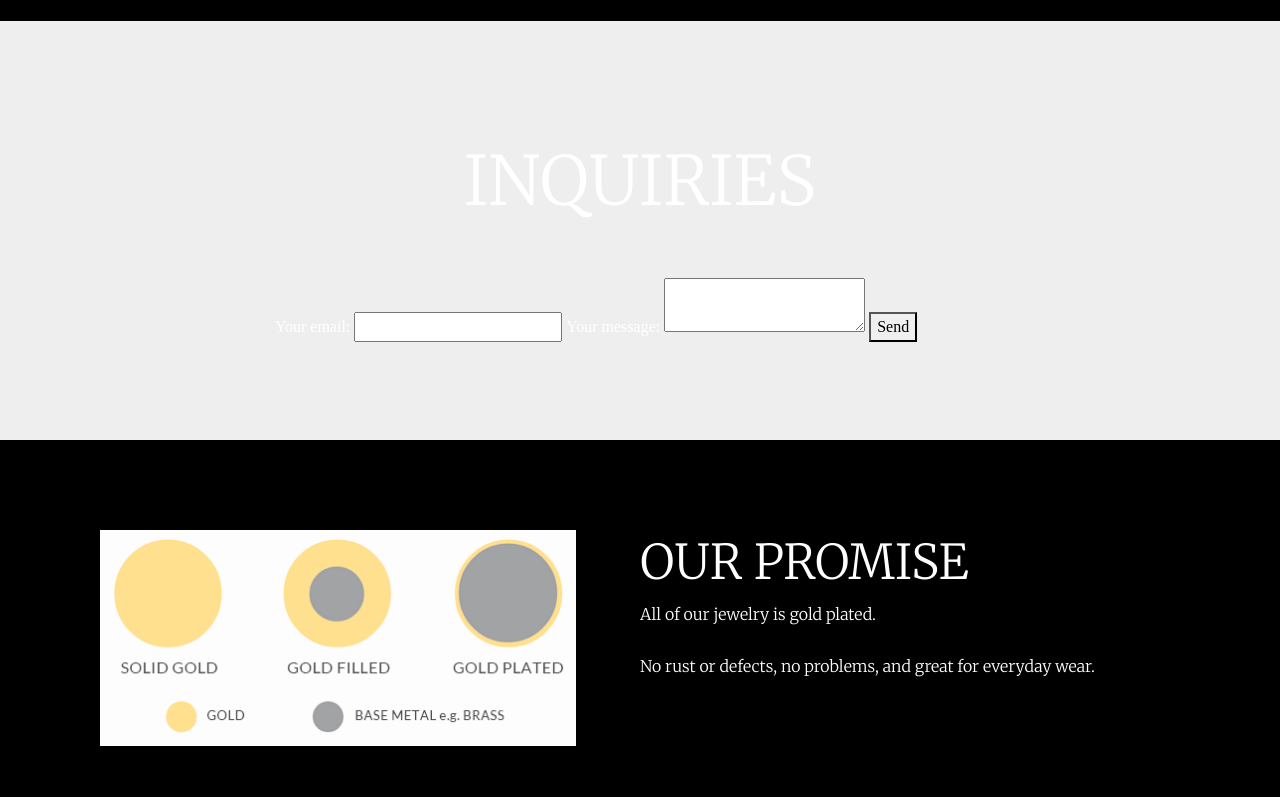
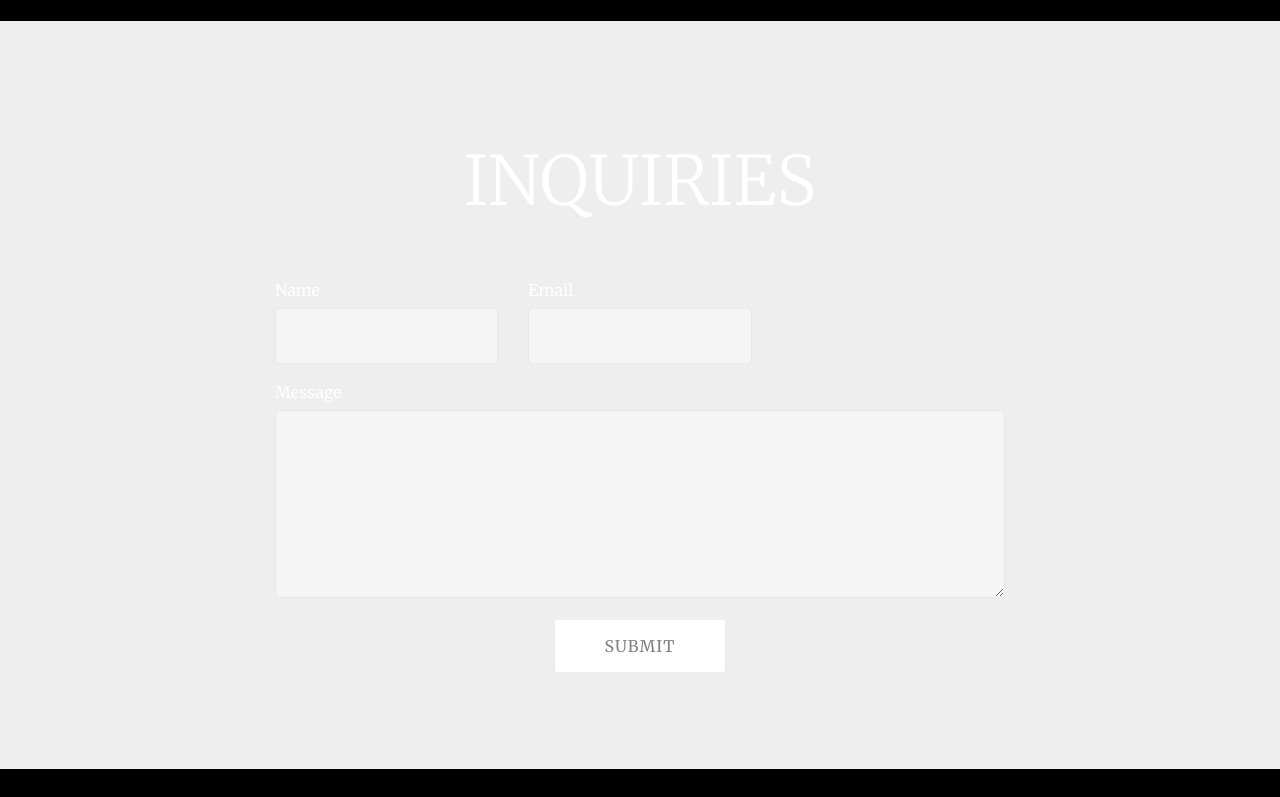
Before and after one commit to kljewelry/kljewelry.github.io, a plain HTML site: page index.html in a window 1280 px wide. Shown: the part 2000-2797 px from the top of the page. Drawn offline with Linux system fonts and the light colour scheme; animation ran at ten frames a second; files whose address does not match are found by name.

Commit message:
Update index.html

```diff
--- a/index.html
+++ b/index.html
@@ -193,28 +193,29 @@
         <div class="row justify-content-center">
             <div class="media-container-column col-lg-8" data-form-type="formoid">
                 <!---Formbuilder Form--->
+              <form action="https://formspree.io/moqkknpv" method="POST" class="mbr-form form-with-styler" data-form-title="Mobirise Form"><input type="hidden" name="email" data-form-email="true" value="a6DH1qbLCH6G/WGZb6bBMYyE6r6yAXmsCr9RESFn2Kh/bHGqp97R73YNLoqi8H5dKZL1CoPnspmLwnAZcuA4/BVfjw0Z4+JWNC3nLVZlERSriCnsGuFGBH3ZrUtSd+ZC">
+                    <div class="row">
+                        <div hidden="hidden" data-form-alert="" class="alert alert-success col-12">Thanks for filling out the form!</div>
+                        <div hidden="hidden" data-form-alert-danger="" class="alert alert-danger col-12">
+                        </div>
+                    </div>
+                    <div class="dragArea row">
+                        <div class="col-md-4  form-group" data-for="name">
+                            <label for="name-form1-1k" class="form-control-label mbr-fonts-style display-7">Name</label>
+                            <input type="text" name="name" data-form-field="Name" required="required" class="form-control display-7" id="name-form1-1k">
+                        </div>
+                        <div class="col-md-4  form-group" data-for="email">
+                            <label for="email-form1-1k" class="form-control-label mbr-fonts-style display-7">Email</label>
+                            <input type="email" name="_replyto" data-form-field="Email" required="required" class="form-control display-7" id="email-form1-1k">
+                        </div>
 
-
-              <!-- modify this form HTML and place wherever you want your form -->
-
-<form
-  action="https://formspree.io/moqkknpv"
-  method="POST"
->
-  <label>
-    Your email:
-    <input type="text" name="_replyto">
-  </label>
-  <label>
-    Your message:
-    <textarea name="message"></textarea>
-  </label>
-
-  <!-- your other form fields go here -->
-
-  <button type="submit">Send</button>
-</form>
-
+                        <div data-for="message" class="col-md-12 form-group">
+                            <label for="message-form1-1k" class="form-control-label mbr-fonts-style display-7">Message</label>
+                            <textarea name="message" data-form-field="Message" class="form-control display-7" id="message-form1-1k"></textarea>
+                        </div>
+                        <div class="col-md-12 input-group-btn align-center"><button type="submit" class="btn btn-primary btn-form display-4">SUBMIT</button></div>
+                    </div>
+                </form>
                 <!---Formbuilder Form--->
             </div>
         </div>
```
